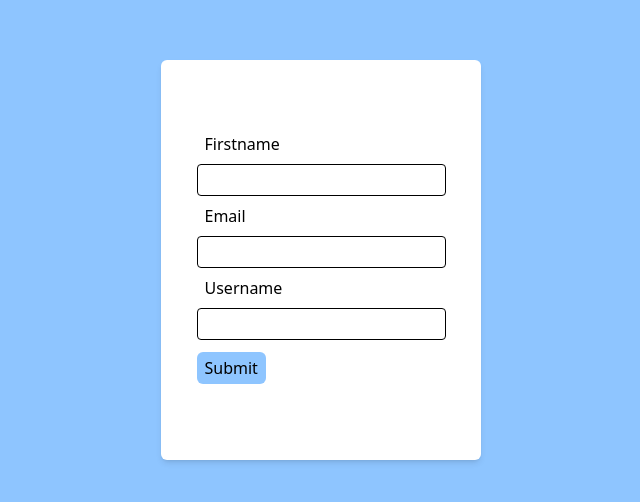
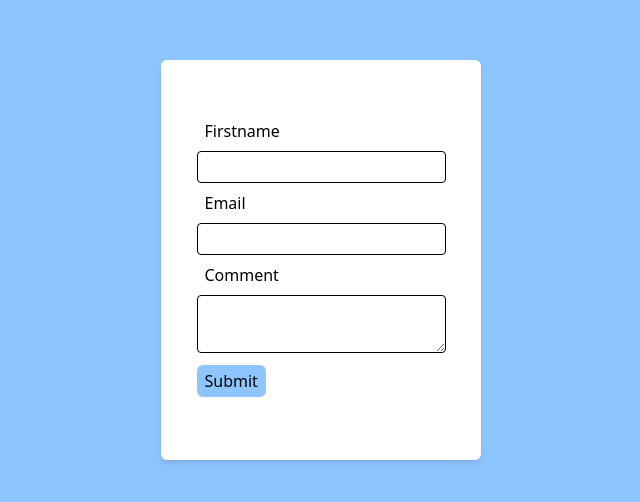
Before and after one commit to sammyyaws/react-tutorials, a React (Vite) app: page / in a window 1280 px wide. Shown: the part 140-642 px from the top of the page, without its empty margins (319-959 px from the left). Built offline with nearby package versions, Linux system fonts and the light colour scheme.

Commit message:
Update learnt more about the Field Component in formik, this was about the as prop which is use to specify the field type,either textarea,select etc

```diff
--- a/src/components/InstaForms.jsx
+++ b/src/components/InstaForms.jsx
@@ -10,7 +10,7 @@ import * as Yup from 'yup'
 const initialValues= {
     Firstname:'',
     email:'',
-    Username:''
+    Comment:''
   }
 
 
@@ -26,7 +26,7 @@ const initialValues= {
 const validationSchema= Yup.object({
   Firstname:Yup.string().required("Required"),
   email:Yup.string().email("Invalid email").required("Required"),
-  Username:Yup.string().required("Required")
+  Comment:Yup.string().required("Required")
 })
 
 
@@ -69,10 +69,10 @@ function InstaForms() {
 
 
 
-          <label htmlFor="Username"className={label}>Username  </label>
-        <Field className={input} type="text" name="Username" id="Username"
+          <label htmlFor="Comment"className={label}>Comment  </label>
+        <Field as="textarea" className={input} type="text" name="Comment" id="Comment"
         />
-         <ErrorMessage component="div" name="Username" className={inputerror}/>
+         <ErrorMessage component="div" name="Comment" className={inputerror}/>
     <button type="submit" className={button}>Submit</button>
       </Form></Formik>
          </div>
```
